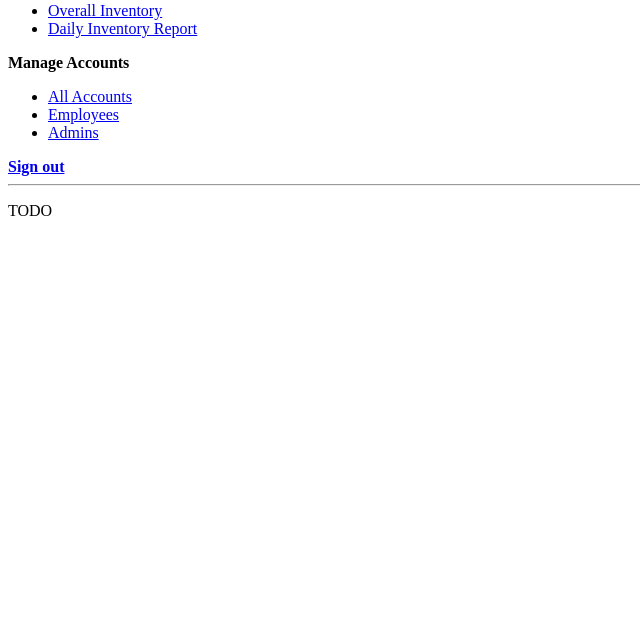
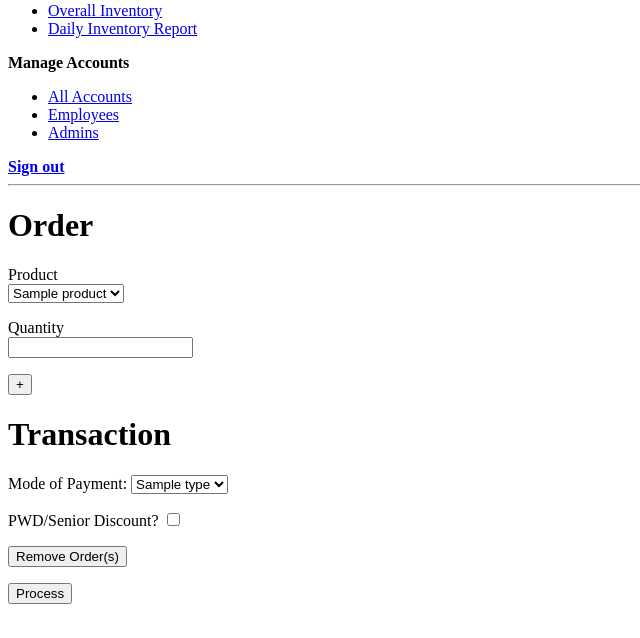
Before and after one commit to FaisalTamanoJr/MS-InventorySystem, a Flask app: page /sales/register in a window 1280 px wide. Shown: the part 162-800 px from the top of the page, without its empty margins (0-640 px from the left). Run offline with Flask 3, Linux system fonts and the light colour scheme; a user stored in the database is signed in; tables that the repository leaves empty hold one stand-in row (values such as "Sample post").

Commit message:
Worked on the transaction and add order feature in sales-register

```diff
--- a/app/__init__.py
+++ b/app/__init__.py
@@ -19,5 +19,5 @@ login = LoginManager(app)
 login.login_view = 'login' # Assigns the login page that gets redirected to when a view function is under
 # @login_required.
 
-from app import routes, models  # Although it seems odd, the import was placed here to deal with the circular import
+from app import helpers, routes, models  # Although it seems odd, the import was placed here to deal with the circular import
 # issue.
--- a/app/forms.py
+++ b/app/forms.py
@@ -2,14 +2,13 @@
 
 import sqlalchemy as sa
 from flask_wtf import FlaskForm
-from wtforms import StringField, PasswordField, SubmitField, DateField, SelectField, DecimalField, IntegerField
+from wtforms import StringField, PasswordField, SubmitField, DateField, SelectField, DecimalField, IntegerField, SelectMultipleField, widgets, BooleanField
 from wtforms.validators import DataRequired, Optional, Email, Length, ValidationError
 from app import db
-from app.models import Role, User, Login, ProductType
-
+from app.models import Role, User, Login, ProductType, Product, TransactionType
 
 class LoginForm(FlaskForm):
-    username = StringField('Username', validators=[DataRequired()])
+    username = StringField('User ID', validators=[DataRequired()])
     password = PasswordField('Password', validators=[DataRequired()])
     submit = SubmitField('Login')
 
@@ -65,3 +64,28 @@ class AddProductForm(FlaskForm):
 class AddProductTypeForm(FlaskForm):
     name = StringField('Product Type Name', validators=[DataRequired()])
     submit = SubmitField('Add Product Type')
+
+
+class AddOrderForm(FlaskForm):
+    product = SelectField('Product', validators=[DataRequired()],
+                          choices=lambda: db.session.scalars(sa.select(Product.name)).all())
+    quantity = IntegerField('Quantity', validators=[DataRequired()])
+    submit = SubmitField('+')
+
+
+class MultiCheckboxField(SelectMultipleField):
+    widget = widgets.ListWidget(prefix_label=False)
+    option_widget = widgets.CheckboxInput()
+
+
+class TransactionForm(FlaskForm):
+    payment_method = SelectField('Mode of Payment: ', validators=[DataRequired()],
+                       choices=lambda: db.session.scalars(sa.select(TransactionType.name)).all())
+    discount = BooleanField('PWD/Senior Discount? ')
+    order_checkbox_field = MultiCheckboxField('Orders')
+    remove_items_submit = SubmitField('Remove Order(s)')
+    process_submit = SubmitField('Process')
+
+    def set_order_checkbox_items(self, orders):
+        list_of_orders = [(orders.index(order), order["product"].name) for order in orders]
+        self.order_checkbox_field.choices = list_of_orders
--- a/app/routes.py
+++ b/app/routes.py
@@ -2,13 +2,18 @@
 
 from flask import render_template, flash, redirect, url_for, request
 from app import app  # Import the app variable from the app package.
-from app.forms import LoginForm, AdminRegistrationForm, AccountCreationForm, AddProductForm, AddProductTypeForm
+from app.forms import LoginForm, AdminRegistrationForm, AccountCreationForm, AddProductForm, AddProductTypeForm, AddOrderForm, TransactionForm
 from flask_login import current_user, login_user, logout_user, login_required
 import sqlalchemy as sa
 from app import db
-from app.models import User, Login, Role, ProductType, Product, Stock
+from app.models import User, Login, Role, ProductType, Product, Stock, TransactionType
+from app.helpers import create_order_dictionary
 from urllib.parse import urlsplit
 
+
+# Global variables
+orders = [] # temporary list of orders (for unprocessed transaction)
+discount_percentage = 0.2
 
 # The decorators, or the code that starts with "@", are used for linking the URL given as an argument, and the function.
 @app.route('/')
@@ -64,7 +69,21 @@ def logout():
 @app.route('/sales/register', methods=['GET', 'POST'])
 @login_required
 def sales_register():
-    return render_template('sales_register.html', title='Sales Register')
+    order_form = AddOrderForm()
+    transaction_form = TransactionForm()
+
+    # if order validation submit
+    if order_form.validate_on_submit():
+        order_product = db.session.scalar(sa.select(Product).where(Product.name == order_form.product.data))
+        order = create_order_dictionary(order_product, order_form.quantity.data)
+        orders.append(order)
+        redirect(url_for('sales_register'))
+
+    transaction_form.set_order_checkbox_items(orders)
+    # if transaction removal validation submit
+    # if transaction process submit
+    # show table of processed transactions
+    return render_template('sales_register.html', title='Sales Register', order_form=order_form, transaction_form=transaction_form)
 
 
 @app.route('/sales/report')
@@ -208,6 +227,14 @@ def register_admin():
         db.session.add(role)
         db.session.commit()
 
+        # Create the transaction types
+        transaction_type = TransactionType(name='Cash')
+        db.session.add(transaction_type)
+        db.session.commit()
+        transaction_type = TransactionType(name='GCash')
+        db.session.add(transaction_type)
+        db.session.commit()
+
         return redirect(url_for('login'))
 
     # If a single user or more exist in the database, prevent them from accessing this page.
--- a/app/templates/inventory_add_a_product.html
+++ b/app/templates/inventory_add_a_product.html
@@ -20,7 +20,7 @@
     </p>
     <p>
         {{ form.price.label }}<br>
-        {{ form.price(size=32) }}<br>
+        {{ form.price }}<br>
         {% for error in form.price.errors %}
         <span style="color: red;">[{{ error }}]</span>
         {% endfor %}
--- a/app/templates/sales_register.html
+++ b/app/templates/sales_register.html
@@ -1,5 +1,46 @@
 {% extends "base.html" %}
 
 {% block content %}
-<p>TODO</p>
+<h1>Order</h1>
+<form action="" method="post" novalidate>
+    {{ order_form.hidden_tag() }}
+    <p>
+        {{ order_form.product.label }}<br>
+        {{ order_form.product }}<br>
+        {% for error in order_form.product.errors %}
+        <span style="color: red;">[{{ error }}]</span>
+        {% endfor %}
+    </p>
+    <p>
+        {{ order_form.quantity.label }}<br>
+        {{ order_form.quantity }}<br>
+        {% for error in order_form.quantity.errors %}
+        <span style="color: red;">[{{ error }}]</span>
+        {% endfor %}
+    </p>
+    <p>{{ order_form.submit }}</p>
+</form>
+<h1>Transaction</h1>
+<form action="" method="post" novalidate>
+    {{ transaction_form.hidden_tag() }}
+    <p>
+        {{ transaction_form.payment_method.label }}
+        {{ transaction_form.payment_method }}<br>
+        {% for error in transaction_form.payment_method.errors %}
+        <span style="color: red;">[{{ error }}]</span>
+        {% endfor %}
+    </p>
+    <p>
+        {{ transaction_form.discount.label }}
+        {{ transaction_form.discount }}<br>
+        {% for error in transaction_form.discount.errors %}
+        <span style="color: red;">[{{ error }}]</span>
+        {% endfor %}
+    </p>
+    <p>
+        {{ transaction_form.order_checkbox_field }}
+    </p>
+    <p>{{ transaction_form.remove_items_submit }}</p>
+    <p>{{ transaction_form.process_submit }}</p>
+</form>
 {% endblock %}
```
Also changed, not shown: app/helpers.py (+16 -3 lines).
